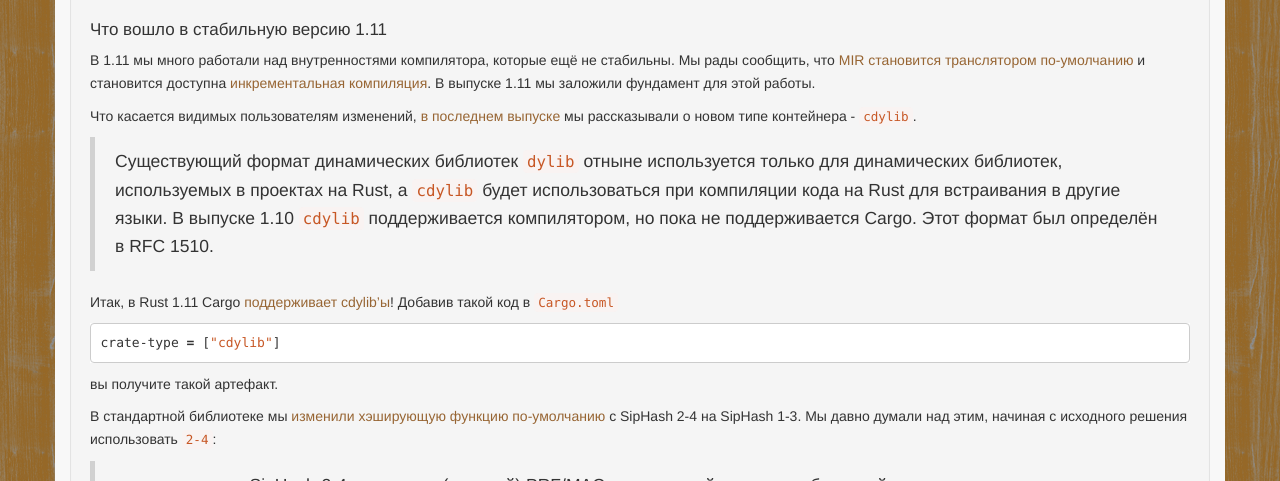
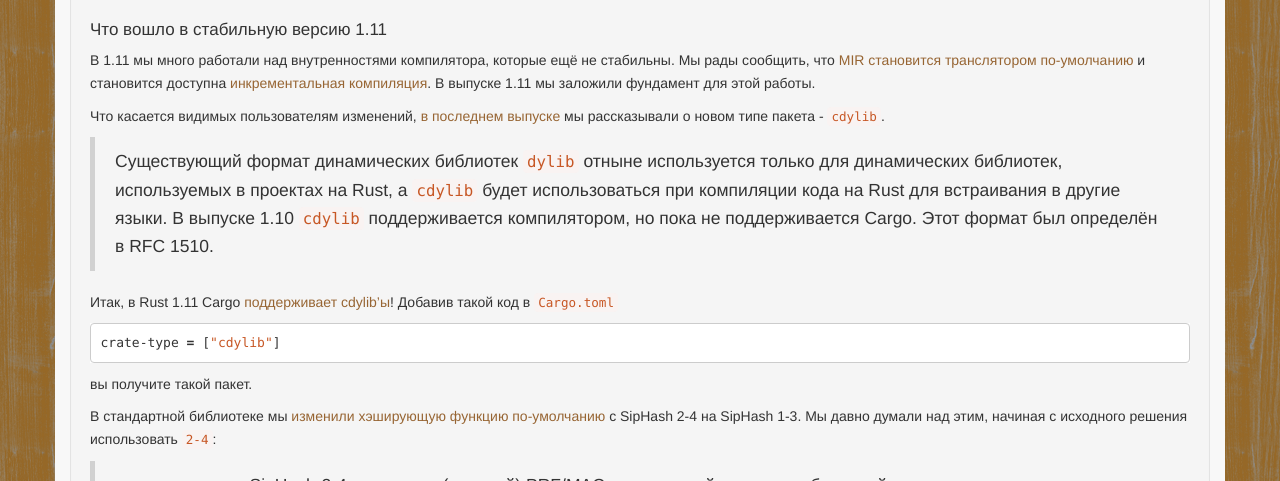
Before and after one commit to rust-lang-ru/rustycrate.ru, a Jekyll site: the page built from _posts/2016-08-19-rust-1.11.md, in a window 1280 px wide and 900 px high. Shown: the part 308-789 px from the top of the window. Built offline with Jekyll 4.4.1, drawn with Linux system fonts in a browser that asks for light colours; nearby versions of some CDN libraries; Markdown is read by kramdown in place of the engine named in the settings; comment, search, counter and statistics services are not loaded.

Commit message:
Меняем артефакт на пакет

````diff
--- a/_posts/2016-08-19-rust-1.11.md
+++ b/_posts/2016-08-19-rust-1.11.md
@@ -33,7 +33,7 @@
 [incremental compilation]: https://github.com/rust-lang/rust/pull/34956
 
 Что касается видимых пользователям изменений,
-[в последнем выпуске][last release] мы рассказывали о новом типе контейнера -
+[в последнем выпуске][last release] мы рассказывали о новом типе пакета -
 `cdylib`.
 
 > Существующий формат динамических библиотек `dylib` отныне используется только
@@ -51,7 +51,7 @@
 crate-type = ["cdylib"]
 ```
 
-вы получите такой артефакт.
+вы получите такой пакет.
 
 В стандартной библиотеке мы
 [изменили хэширующую функцию по-умолчанию](https://github.com/rust-lang/rust/pull/33940)
````
